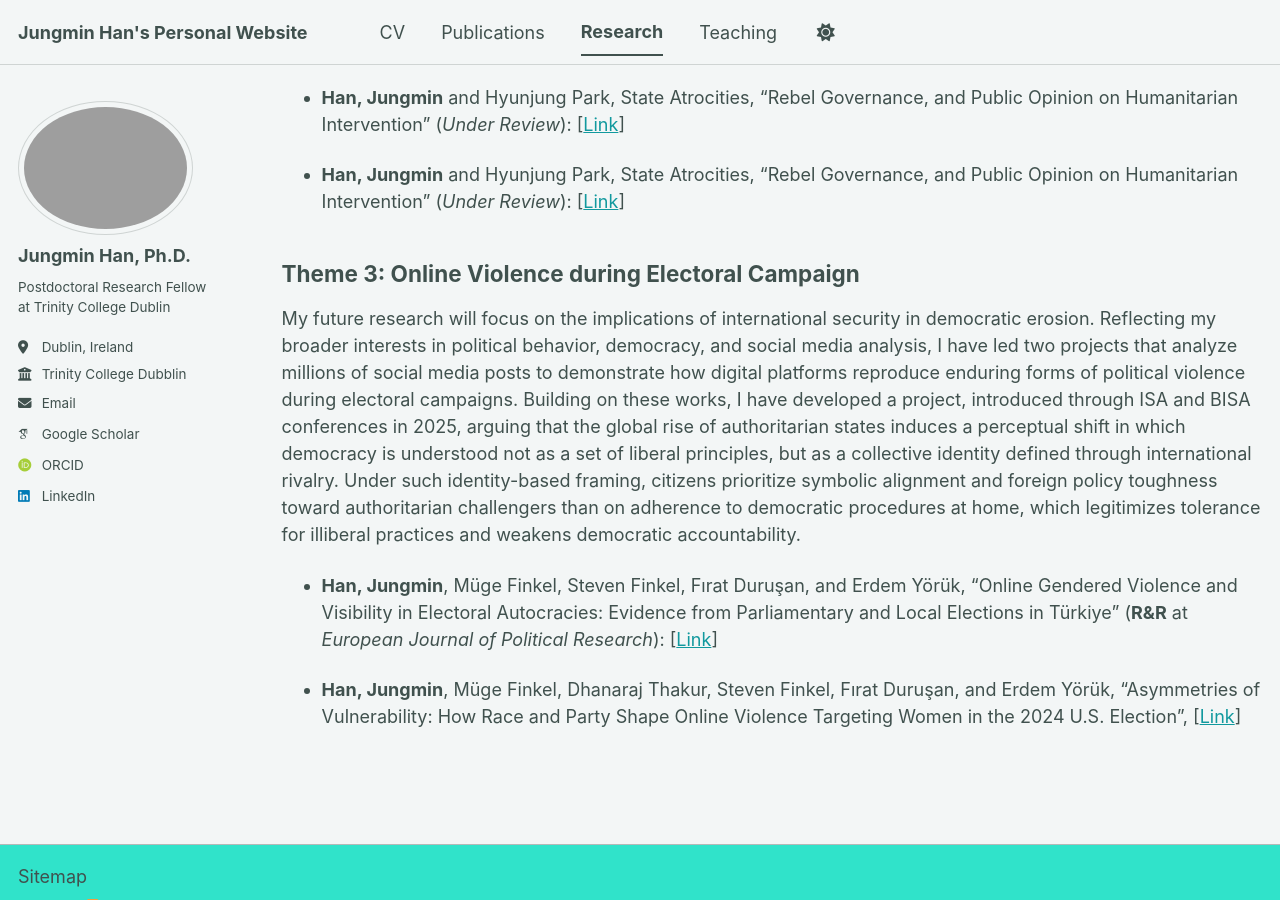
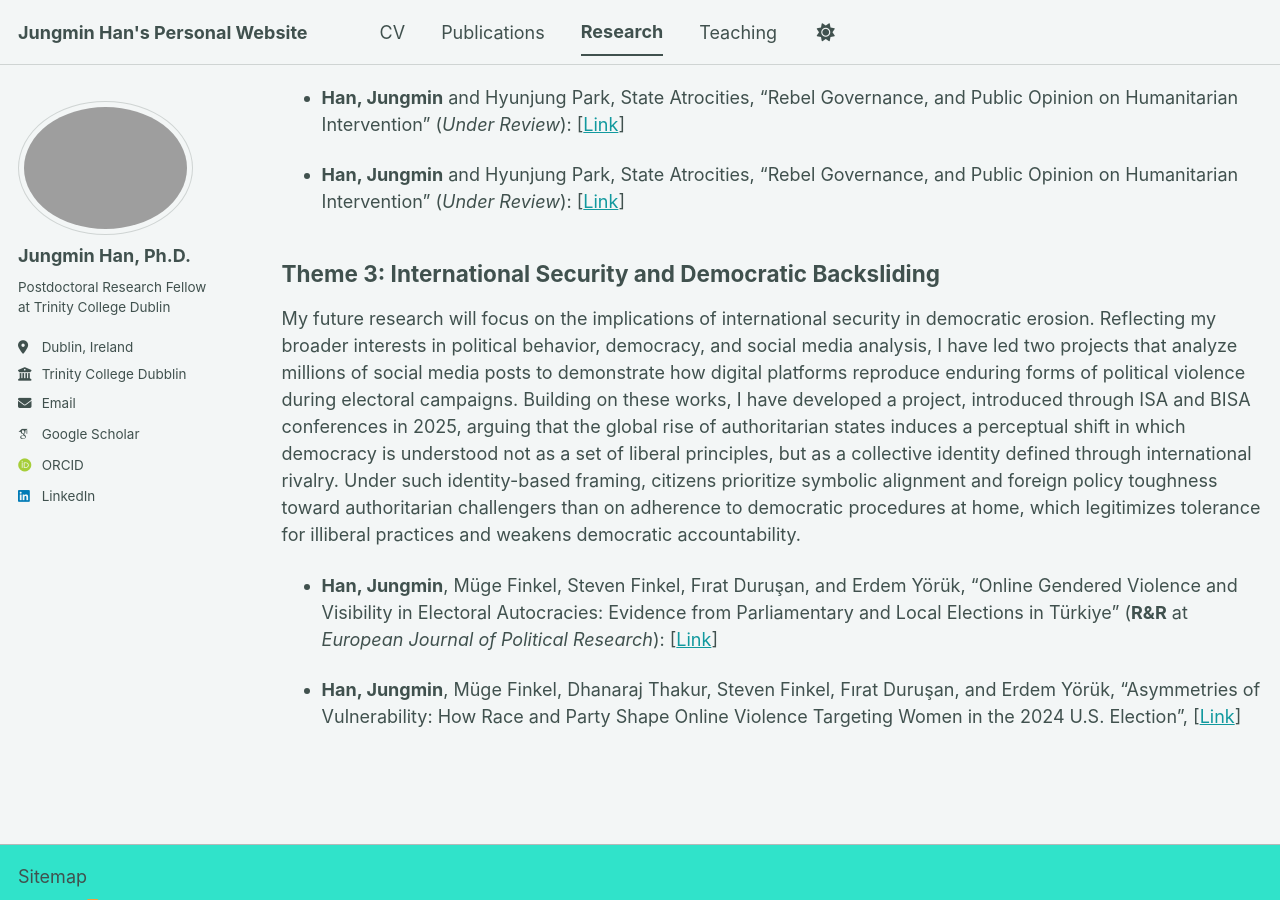
Before and after one commit to jungmin-lawrence-han/jungmin-lawrence-han.github.io, a Jekyll site: the page built from _pages/research.md, in a window 1280 px wide and 900 px high, scrolled down 774 px. Built offline with Jekyll 4.4.1, drawn with Linux system fonts in a browser that asks for light colours; some web fonts are replaced; a script bundle is joined from its source files by our own code; library files that are not in the unit come from our copies.

Commit message:
Update research.md

```diff
--- a/_pages/research.md
+++ b/_pages/research.md
@@ -27,7 +27,7 @@
   * **Han, Jungmin** and Hyunjung Park, State Atrocities, "Rebel Governance, and Public Opinion on Humanitarian Intervention" (_Under Review_): [[Link](https://doi.org/10.31235/osf.io/vzbhe_v1)]
 
 
-## Theme 3: Online Violence during Electoral Campaign
+## Theme 3: International Security and Democratic Backsliding
 
 My future research will focus on the implications of international security in democratic erosion. Reflecting my broader interests in political behavior, democracy, and social media analysis, I have led two projects that analyze millions of social media posts to demonstrate how digital platforms reproduce enduring forms of political violence during electoral campaigns. Building on these works, I have developed a project, introduced through ISA and BISA conferences in 2025, arguing that the global rise of authoritarian states induces a perceptual shift in which democracy is understood not as a set of liberal principles, but as a collective identity defined through international rivalry. Under such identity-based framing, citizens prioritize symbolic alignment and foreign policy toughness toward authoritarian challengers than on adherence to democratic procedures at home, which legitimizes tolerance for illiberal practices and weakens democratic accountability.
 
```
